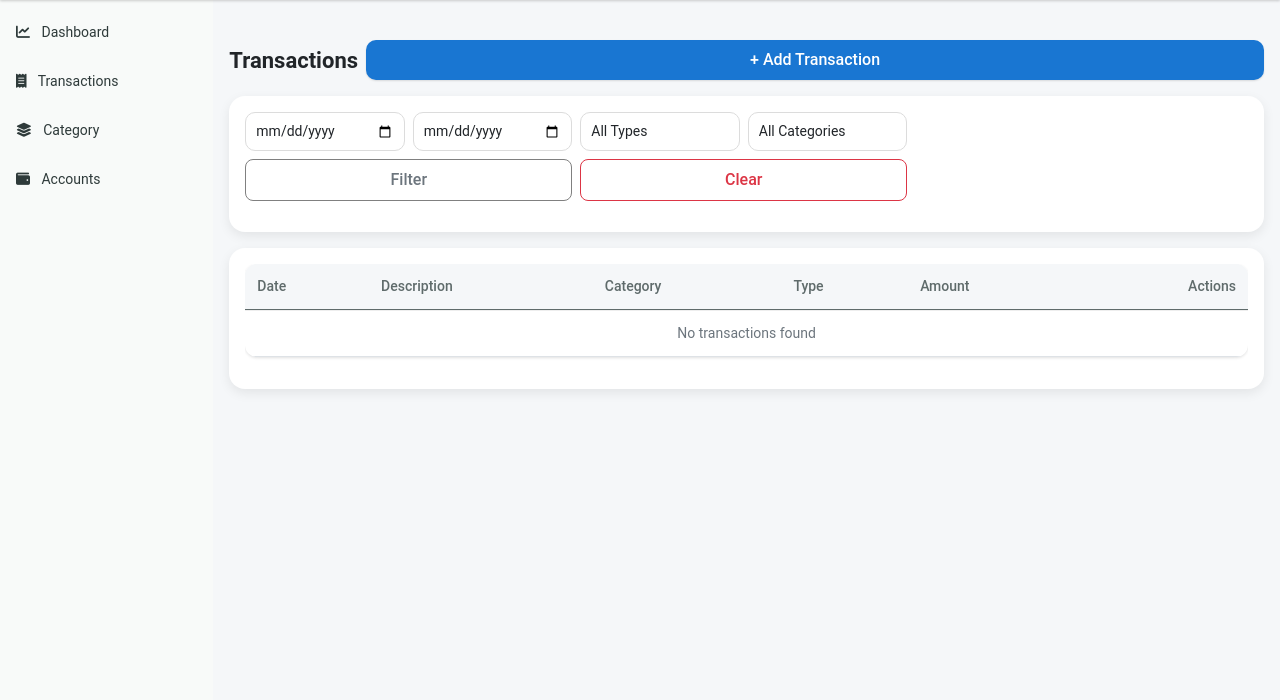
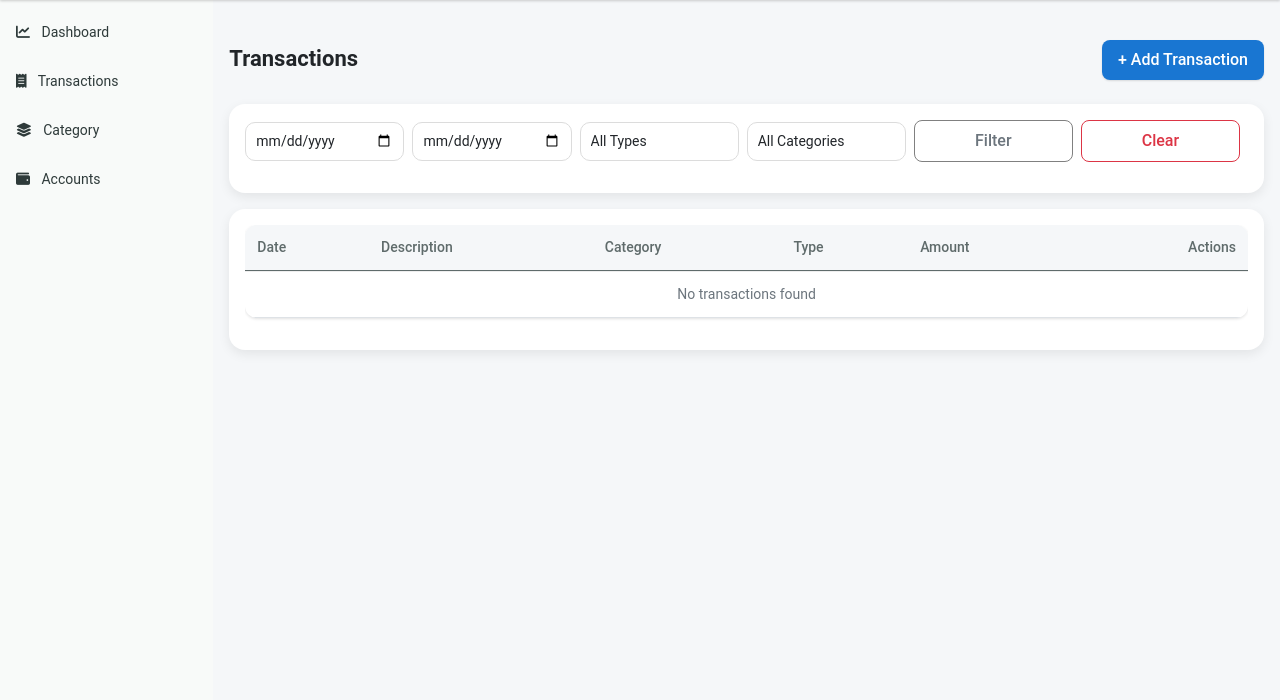
Before and after one commit to KarthikRaja1388/FinanceManagementSuite, a Django app: template transaction/templates/transaction/index.html in a window 1280 px wide. Shown: the part 100-800 px from the top of the page. Run offline with Django 5.2, Linux system fonts and the light colour scheme; the template is opened without the code that fills it, so the values that code supplies are empty; some libraries are stand-ins or nearby versions.

Commit message:
UI changes

```diff
--- a/account/templates/account/index.html
+++ b/account/templates/account/index.html
@@ -49,8 +49,7 @@
     </div>
 
     <button class="btn btn-primary" data-bs-toggle="modal" data-bs-target="#addAccountModal">
-        <i class="fa-solid fa-plus me-2"></i> Add Account
-    </button>
+        <i class="fa-solid fa-plus me-2"></i> Add Account</button>
 </div>
 
 <!-- Accounts Grid -->
--- a/transaction/models.py
+++ b/transaction/models.py
@@ -1,6 +1,8 @@
 from django.db import models
 from django.conf import settings
 from django.utils.timezone import now
+
+from account.models import Account
 from category.models import Category
 
 
@@ -17,6 +19,7 @@ class Transaction(models.Model):
     transaction_type = models.CharField(max_length=3, choices=TransactionType.choices)
     added_by = models.ForeignKey(settings.AUTH_USER_MODEL, on_delete=models.PROTECT, related_name='txn_user')
     account_admin = models.ForeignKey(settings.AUTH_USER_MODEL, on_delete=models.PROTECT, related_name='account_admin')
+    account = models.ForeignKey(Account, on_delete=models.PROTECT)
     transaction_date = models.DateField(default=now())
     updated_at = models.DateField(auto_now=True)
 
--- a/transaction/templates/transaction/index.html
+++ b/transaction/templates/transaction/index.html
@@ -11,10 +11,9 @@
 {% block content %}
 <div class="container-fluid px-0">
     <!-- Page Header -->
-    <div
-        class="page-header d-flex flex-column flex-sm-row justify-content-between align-items-start align-items-sm-center gap-2 mb-3">
-        <div class="page-title">Transactions</div>
-        <button class="btn btn-primary add-btn w-100 w-sm-auto" data-bs-toggle="modal"
+    <div class="page-header d-flex mb-4 justify-content-between">
+        <div class="page-title fw-bold mb-1">Transactions</div>
+        <button class="btn btn-primary" data-bs-toggle="modal"
             data-bs-target="#addTransactionModal">
             + Add Transaction
         </button>
@@ -22,17 +21,17 @@
 
     <!-- Filters -->
     <div class="card p-3 mb-3">
-        <form method="GET" action="{% url 'view_transactions' %}" class="filter-bar">
-            <div class="row g-2 align-items-center">
-                <div class="col-6 col-md-3">
+        <form method="GET" action="{% url 'view_transactions' %}" class="filter-bar form col-12">
+            <div class="row g-2 align-items-center d-flex w-100">
+                <div class="col-6 col-md-2">
                     <input type="date" class="form-control" name="start_date" value="{{ request.GET.start_date }}">
                 </div>
 
-                <div class="col-6 col-md-3">
+                <div class="col-6 col-md-2">
                     <input type="date" class="form-control" name="end_date" value="{{ request.GET.end_date }}">
                 </div>
 
-                <div class="col-12 col-sm-6 col-md-3">
+                <div class="col-6 col-md-2">
                     <select class="form-control" name="transaction_type">
                         <option value="">All Types</option>
                         <option value="INC" {% if request.GET.transaction_type == "INC" %}selected{% endif %}>
@@ -44,7 +43,7 @@
                     </select>
                 </div>
 
-                <div class="col-12 col-sm-6 col-md-3">
+                <div class="col-6 col-md-2">
                     <select class="form-control" name="category">
                         <option value="">All Categories</option>
                         {% for category in categories %}
@@ -55,12 +54,12 @@
                     </select>
                 </div>
 
-                <div class="col-6 col-md-6">
+                <div class="col-6 col-md-2">
                     <button type="submit" class="btn btn-outline-secondary btn-filter w-100">
                         Filter
                     </button>
                 </div>
-                <div class="col-6 col-md-6">
+                <div class="col-6 col-md-2">
                     <a href="{% url 'view_transactions' %}"
                         class="btn btn-outline-danger btn-clear d-block text-center w-100">
                         Clear
```
Also changed, not shown: fms/templates/fms/dashboard.html (+33 -4 lines), identity/utils.py (added, +7 -0 lines), transaction/utils.py (added, +21 -0 lines), transaction/views.py (+21 -16 lines), transaction/migrations/0005_transaction_account_and_more.py (added).
